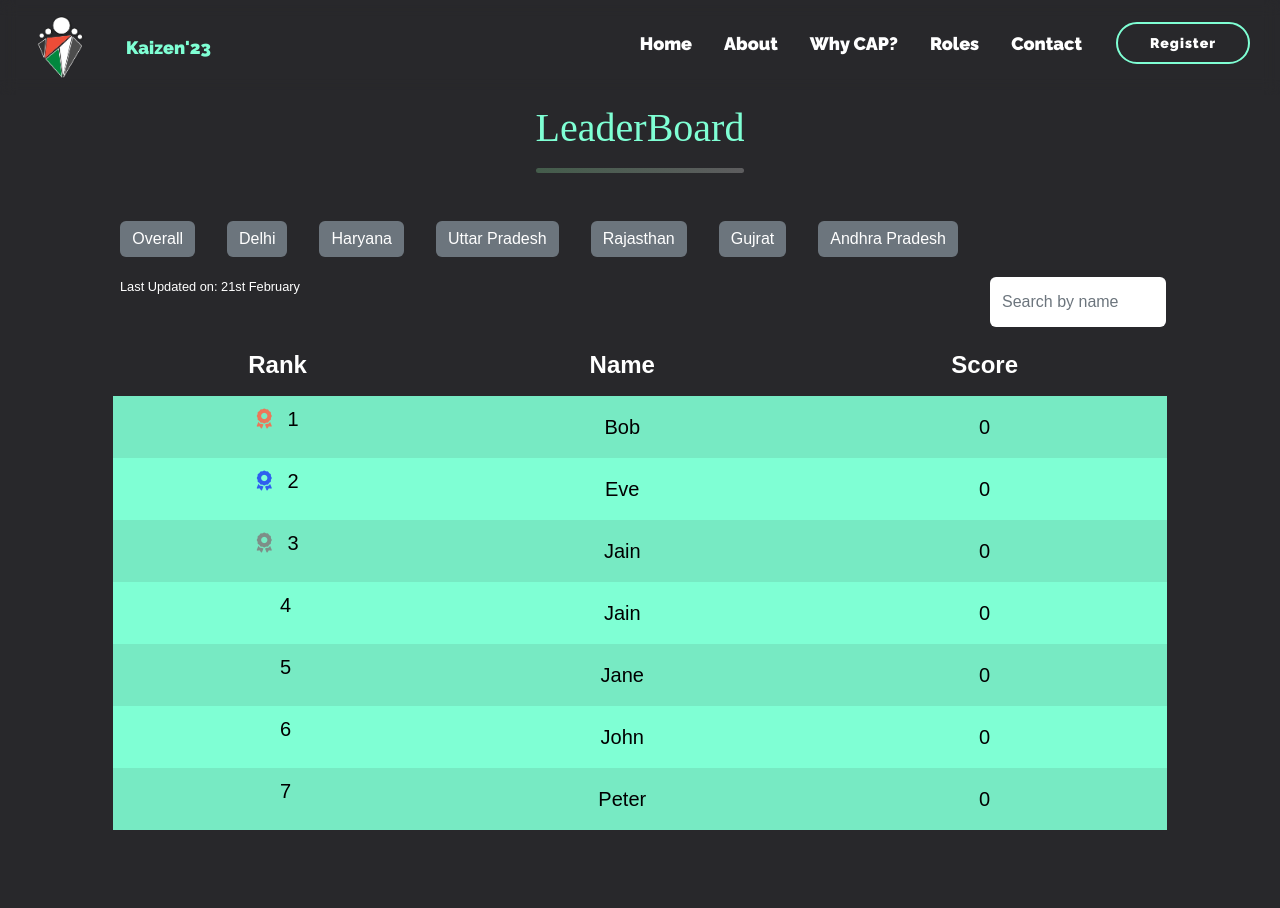
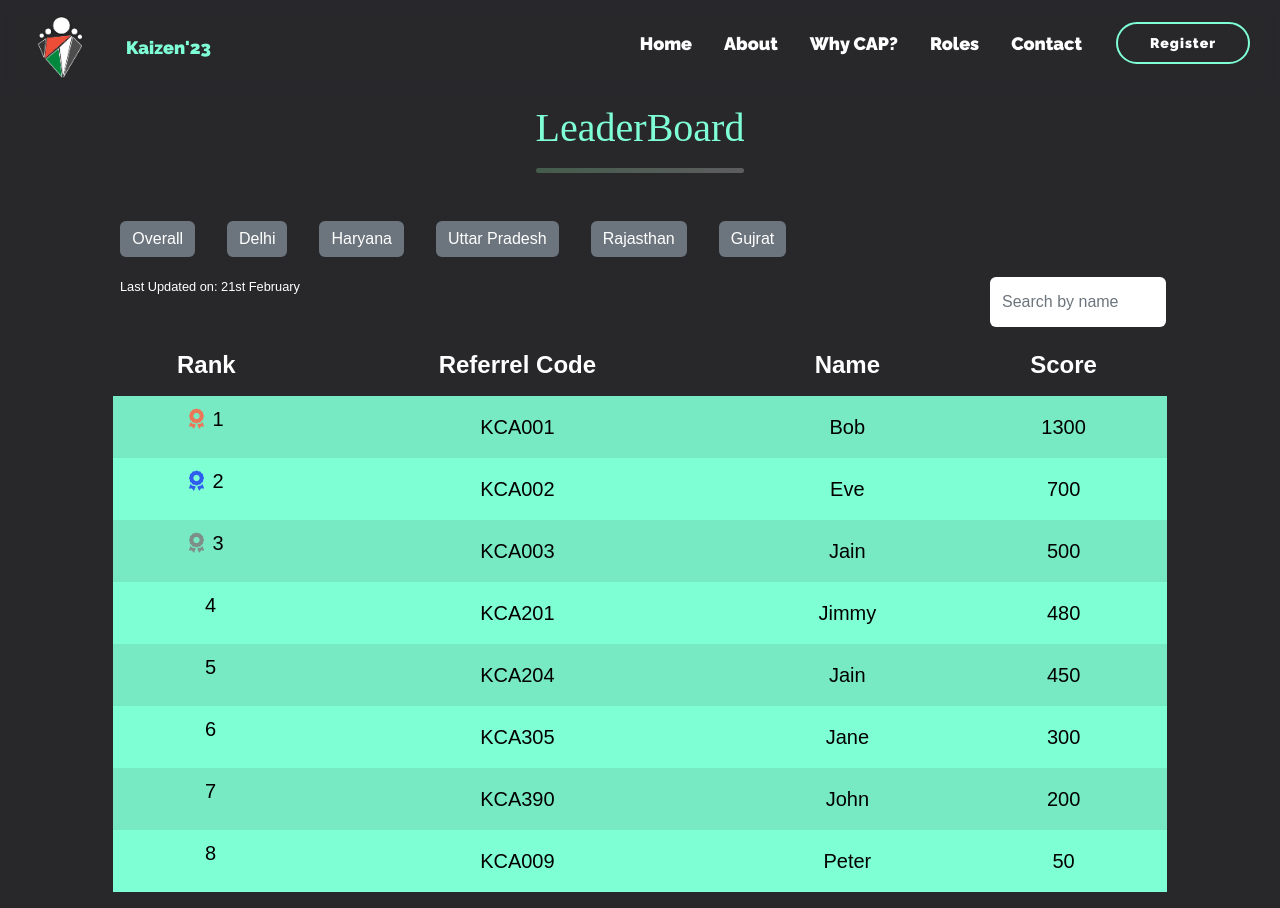
Before and after one commit to NSS-IIT-Delhi/Kaizen-23-CAP, a React (Create React App) app: page /leaderboard in a window 1280 px wide. Before the commit the page ends 846 px from the top, so only its background shows below. Built offline with nearby package versions, Linux system fonts and the light colour scheme.

Commit message:
Changes to leaderboard

```diff
--- a/src/components/leaderboard/LeaderBoard.js
+++ b/src/components/leaderboard/LeaderBoard.js
@@ -4,15 +4,15 @@ import LeadersData from './LeadersData';
 const Board = () => {
 
   const [leaders, setLeaders] = useState(LeadersData);
-  leaders.sort((a, b) => b.score - a.score);
-  const states = ['Overall', 'Delhi', 'Haryana','Uttar Pradesh','Rajasthan','Gujrat','Andhra Pradesh'];
+  // leaders.sort((a, b) => b.score - a.score);
+  const states = ['Overall', 'Delhi', 'Haryana','Uttar Pradesh','Rajasthan','Gujrat'];
   const [stateLeaders, setstateLeaders] = useState({});
   const [searchName, setSearchName] = useState('');
 
   const handleFilterBystate = (state) => {
     if(state === "Overall") handleResetFilter();
     else{const filtered = leaders.filter((leader) => leader.state === state)
-      .sort((a, b) => b.score - a.score);
+      // .sort((a, b) => b.score - a.score);
     setstateLeaders({ [state]: filtered });}
   };
 
@@ -35,7 +35,7 @@ const Board = () => {
 
   const handleSearch = (e) => {
     e.preventDefault();
-    const filtered = leaders.filter((leader) => leader.name.toLowerCase().includes(searchName.toLowerCase()));
+    const filtered = leaders.filter((leader) => leader.referrel.toLowerCase().includes(searchName.toLowerCase()));
     setstateLeaders({ searched: filtered });
     setSearchName("")
   };
@@ -64,6 +64,7 @@ const Board = () => {
         <thead>
           <tr style={{color:"white"}}>
             <th> <h4>Rank</h4></th>
+            <th> <h4>Referrel Code</h4></th>
             <th><h4>Name</h4> </th>
             <th><h4>Score</h4> </th>
           </tr>
@@ -73,7 +74,8 @@ const Board = () => {
             Object.entries(stateLeaders).map(([state, leaders]) => (
               leaders.map((leader, index) => (
                 <tr key={index} className="trow" style={{ marginBottom: '10px !important' }}>
-                <td>{getIcon(index)}<span style={{marginLeft : "5%"}}>{index + 1}</span></td>
+                <td>{getIcon(index)}<span style={{marginLeft : "5%"}}>{leader.rank}</span></td>
+                  <td className="p-3">{leader.referrel}</td>
                   <td className="p-3">{leader.name}</td>
                   {/* <td className="p-3">{'⭐️'.repeat(leader.stars)}{'★'.repeat(5-leader.stars)}</td> */}
                   <td className="p-3 ">{leader.score}</td>
@@ -83,7 +85,8 @@ const Board = () => {
           ) : (
             leaders.map((leader, index) => (
               <tr key={index} className="trow" style={{ marginBottom: '10px !important' }}>
-                <td>{getIcon(index)}<span style={{marginLeft : "5%"}}>{index + 1}</span></td>
+                <td>{getIcon(index)}<span style={{marginLeft : "5%"}}>{leader.rank}</span></td>
+                <td className="p-3">{leader.referrel}</td>
                 <td className="p-3">{leader.name}</td>
                 {/* <td className="p-3">{'⭐️'.repeat(getStars(index))}{'★'.repeat(5-getStars(index))}</td> */}
                 <td className="p-3 ">{leader.score}</td>
--- a/src/components/leaderboard/LeadersData.js
+++ b/src/components/leaderboard/LeadersData.js
@@ -1,12 +1,13 @@
 import React from "react";
 
 const LeadersData = [
-  { name: "Bob", score: 0, state: "Gujrat" },
-  { name: "Eve", score: 0, state: "Rajasthan" },
-  { name: "Jain", score: 0, state: "Haryana" },
-  { name: "Jain", score: 0, state: "Andhra Pradesh" },
-  { name: "Jane", score: 0, state: "Delhi" },
-  { name: "John", score: 0, state: "Uttar Pradesh" },
-  { name: "Peter", score: 0, state: "Punjab" },
+  { rank:1,name: "Bob",referrel:"KCA001", score: 1300, state: "Gujrat" },
+  { rank:2,name: "Eve",referrel:"KCA002", score: 700, state: "Rajasthan" },
+  { rank:3,name: "Jain", referrel:"KCA003",score: 500, state: "Haryana" },
+  { rank:4,name: "Jimmy", referrel:"KCA201",score: 480, state: "Haryana" },
+  { rank:5,name: "Jain",referrel:"KCA204", score: 450, state: "Andhra Pradesh" },
+  { rank:6,name: "Jane",referrel:"KCA305", score: 300, state: "Delhi" },
+  { rank:7,name: "John", referrel:"KCA390",score: 200, state: "Uttar Pradesh" },
+  { rank:8,name: "Peter", referrel:"KCA009",score: 50, state: "Punjab" },
 ];
 export default LeadersData;
```
